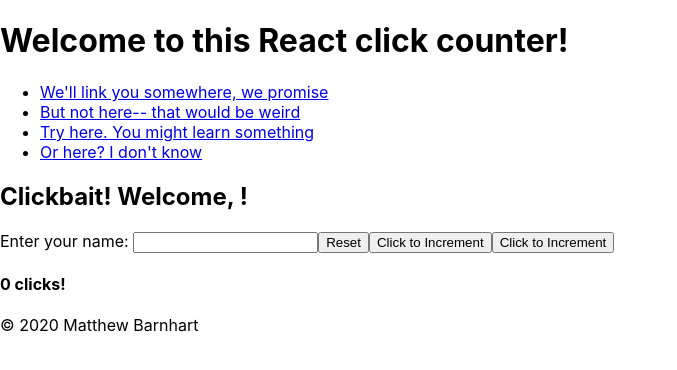
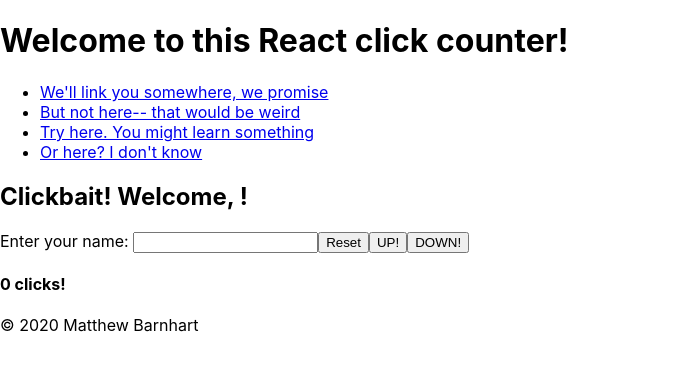
Before and after one commit to TheAgileMCB/reactCounter, a React (Create React App) app in the folder react-counter/: page / in a window 1280 px wide. Shown: the top 370 px of the page, without its empty margins (0-677 px from the left). Built offline with nearby package versions, Linux system fonts and the light colour scheme.

Commit message:
refactored event handlers

```diff
--- a/react-counter/src/components/Main.js
+++ b/react-counter/src/components/Main.js
@@ -11,8 +11,8 @@ class Main extends React.Component {
       colorClass: "zero",
       name: "",
     };
-    this.handleChange = this.handleChange.bind(this);
-    this.handleChange = this.handleSubmit.bind(this);
+    // this.handleChange = this.handleChange.bind(this);
+    // this.handleSubmit = this.handleSubmit.bind(this);
 
   }
 
@@ -33,13 +33,13 @@ class Main extends React.Component {
     this.setState({ count });
   }
 
-  handleChange(event) {
-    var value = event.target.value;
+  handleChange = e => {
+    var value = e.target.value;
     this.setState({ value });
   }
 
-  handleSubmit(event) {
-    event.preventDefault();
+  handleSubmit = e => {
+    e.preventDefault();
     var previousCount = this.state.count;
     var count = this.state.value;
     this.colorChange(previousCount, count);
@@ -82,8 +82,8 @@ class Main extends React.Component {
               <input type="text" ref={this.textInput} name="form-name" className="input" />
               <button className="reset-button">Reset</button>
 
-              <button onClick={this.IncreaseCount}>Click to Increment</button>
-              <button onClick={this.DecreaseCount}>Click to Increment</button>
+              <button onClick={this.IncreaseCount}>UP!</button>
+              <button onClick={this.DecreaseCount}>DOWN!</button>
               <h4 className={this.state.colorClass}>{this.state.count} clicks!</h4>
             </form>
 
```
